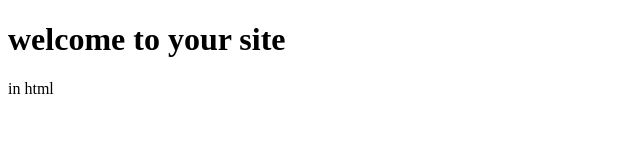
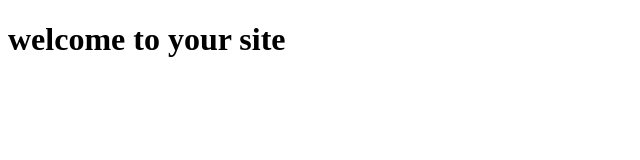
Before and after one commit to FIRDAOUSSG/FIRDAOUSSG.github.io, a plain HTML site: page index.html in a window 1280 px wide. Shown: the full height of the page, 0-640 px from the left. Drawn offline with Linux system fonts and the light colour scheme.

Commit message:
Update index.html

```diff
--- a/index.html
+++ b/index.html
@@ -6,6 +6,5 @@
 </head>
 <body>
     <h1>welcome to your site</h1>
-    <p> in html </p>
 </body>
 </html>
```
